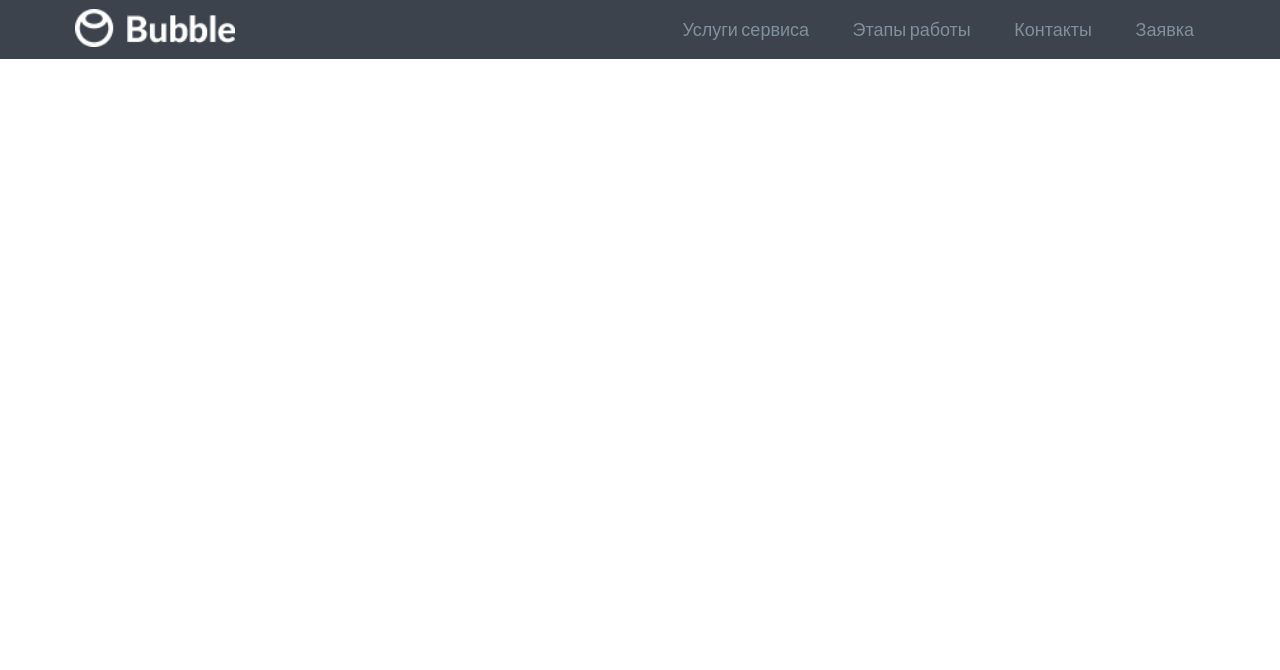
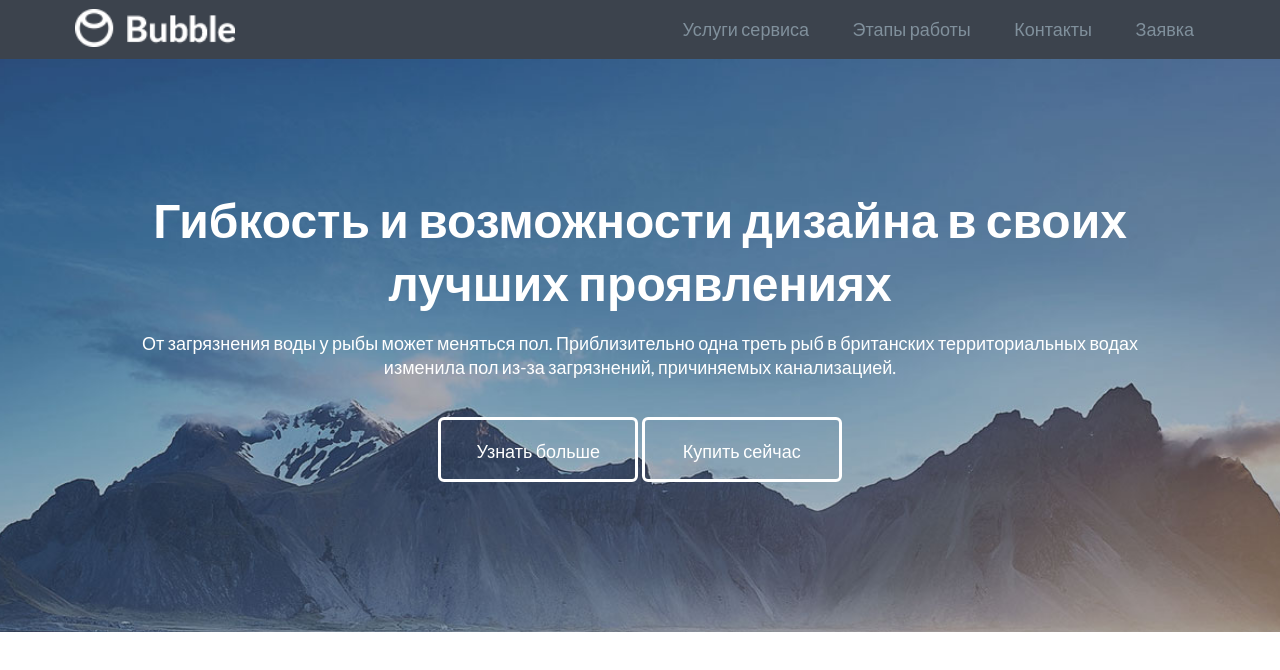
Before and after one commit to emambetakunova/spalmalo_test_task, a plain HTML site: page index.html in a window 1280 px wide. Drawn offline with Linux system fonts and the light colour scheme.

Commit message:
added promo block

```diff
--- a/css/media.css
+++ b/css/media.css
@@ -18,6 +18,14 @@
         padding: 10px 8px;
         border: none;
     }
+    .promo {
+        padding: 130px;
+    }
+    .promo-button a {
+        display: inline-block;
+        width: 200px;
+        height: 65px;
+    }
 }
 @media screen and (min-width: 980px) {
     .main-nav li {
--- a/css/style.css
+++ b/css/style.css
@@ -106,3 +106,32 @@ body {
 .main-nav a:hover {
   color: #ffffff;
 }
+
+/************promo block*****************/
+.promo {
+  text-align: center;
+  color: #fff;
+  background: url(../images/promo-bg.jpg) center center/cover no-repeat;
+}
+
+.promo h1 {
+  margin: 0;
+  padding: 0;
+  font-size: 48px;
+}
+
+.promo-button a {
+  border: 3px solid #ffffff;
+  color: #ffffff;
+  padding: 20px;
+  font-weight: 500;
+  text-decoration: none;
+  border-radius: 6px;
+  margin: 20px 0;
+  display: block;
+}
+
+.promo-button a:hover {
+  background: #629fd1;
+  border: 3px solid #629fd1;
+}
--- a/index.html
+++ b/index.html
@@ -27,6 +27,16 @@
         </nav>
     </div>
 </header>
+<div class="promo">
+    <div class="promo__inner">
+        <h1>Гибкость и возможности дизайна в своих лучших проявлениях</h1>
+        <p>От загрязнения воды у рыбы может меняться пол. Приблизительно одна треть рыб в британских территориальных водах изменила пол из-за загрязнений, причиняемых канализацией.</p>
+        <div class="promo-button">
+            <a href="">Узнать больше</a>
+            <a href="">Купить сейчас</a>
+        </div>
+    </div>
+</div>
 <script src="js/jquery-3.4.1.min.js"></script>
 <script src="js/main.js"></script>
 </body>
```
